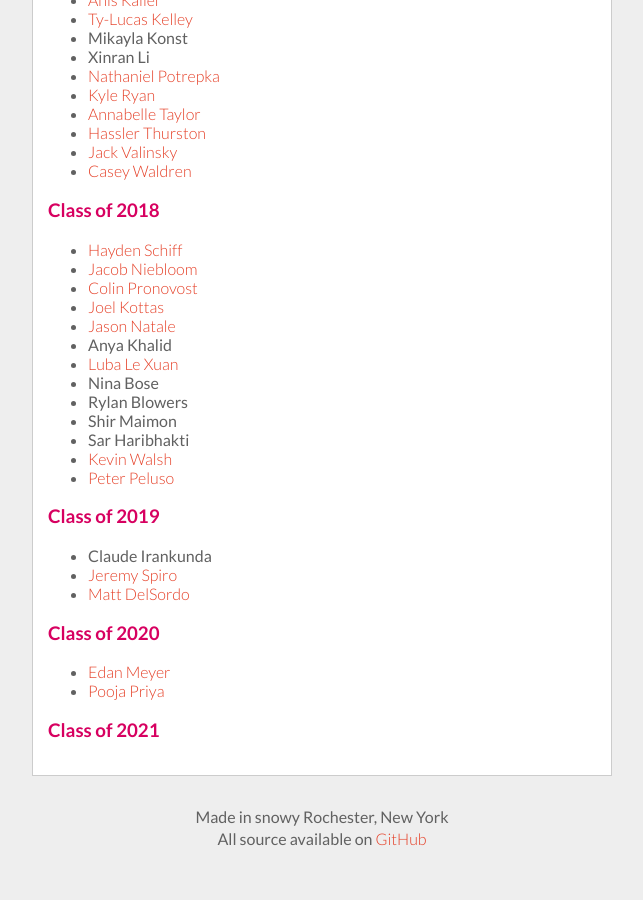
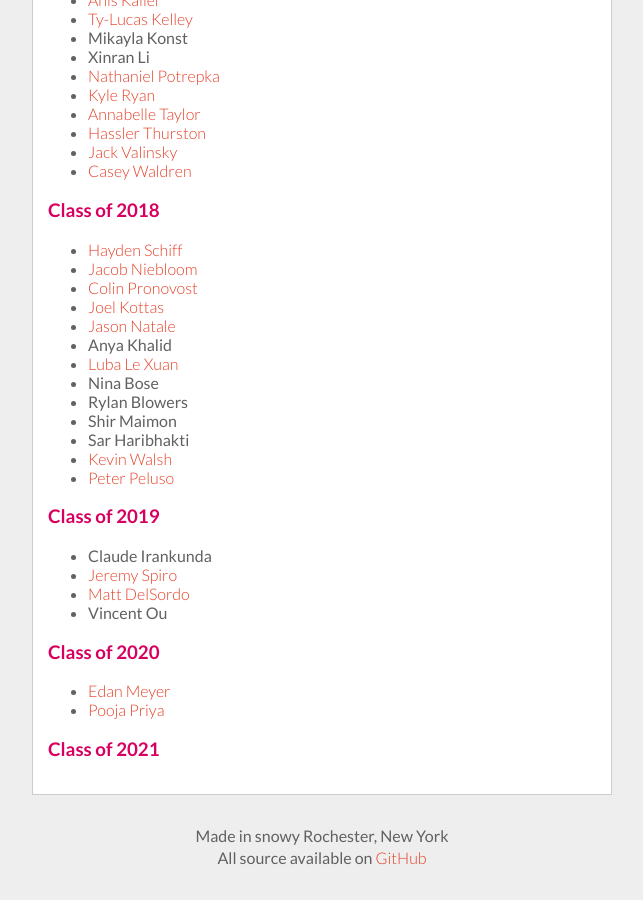
Before and after one commit to RocHack/rochack.org, a Jekyll site: the page built from about.html, in a window 1280 px wide and 900 px high, scrolled down 1674 px. Shown: the whole window, without its empty margins (318-961 px from the left). Built offline with Jekyll 4.4.1, drawn with Linux system fonts in a browser that asks for light colours.

Commit message:
Added Vincent Ou

```diff
--- a/about.html
+++ b/about.html
@@ -178,6 +178,8 @@ members:
     -
         name: Matt DelSordo
         link: https://github.com/mattdelsordo
+    -
+        name: Vincent Ou
 
     2020:
     -
```
